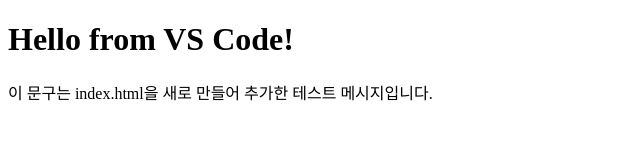
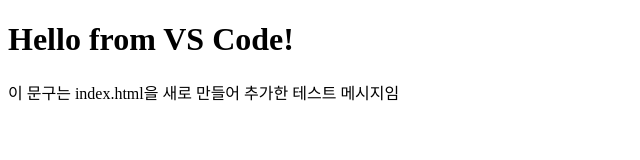
Before and after one commit to johnandgirl00/my-cloudflare-site, a plain HTML site: page index.html in a window 1280 px wide. Shown: the full height of the page, 0-640 px from the left. Drawn offline with Linux system fonts and the light colour scheme.

Commit message:
문구 수정: index.html 내용 업데이트

```diff
--- a/index.html
+++ b/index.html
@@ -6,6 +6,6 @@
 </head>
 <body>
   <h1>Hello from VS Code!</h1>
-  <p>이 문구는 index.html을 새로 만들어 추가한 테스트 메시지입니다.</p>
+  <p>이 문구는 index.html을 새로 만들어 추가한 테스트 메시지임</p>
 </body>
 </html>
```
